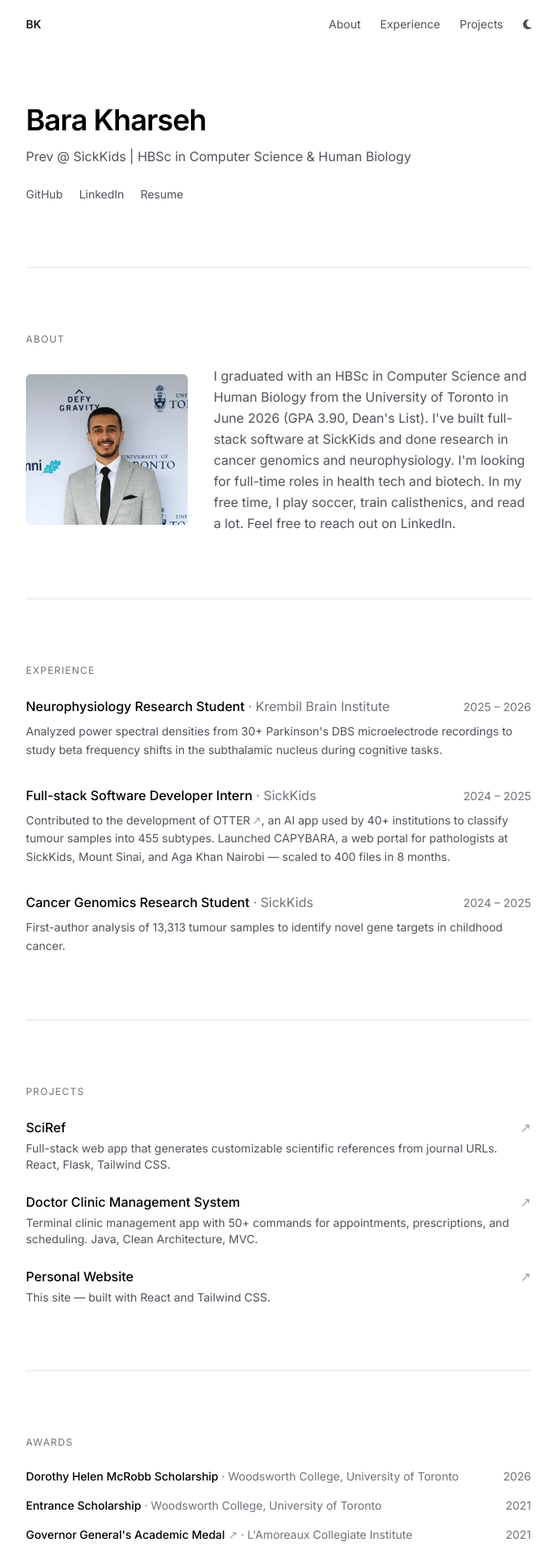
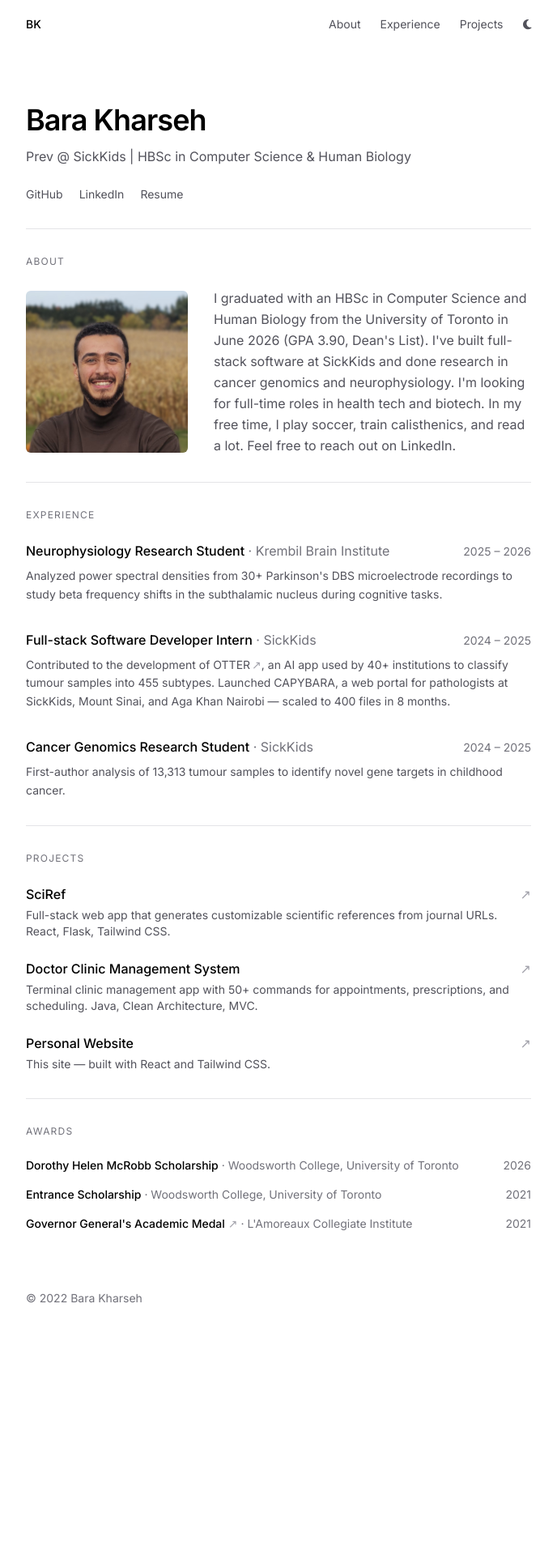
Before and after one commit to BaraKharseh/barakharseh.github.io, a React (Create React App) app: page / in a window 1280 px wide. Shown: the top 1920 px of the page at 81% size, without its empty margins (296-984 px from the left). After the commit the page ends 1653 px from the top, so only its background shows below. Built offline with nearby package versions, Linux system fonts and the light colour scheme.

Commit message:
update oct 2026

```diff
--- a/src/components/About.js
+++ b/src/components/About.js
@@ -1,11 +1,11 @@
 import React from "react";
-import profilePic from "../images/IMG_2406.jpg";
+import profilePic from "../images/profile.png";
 
 const About = () => {
   return (
     <section
       id="about"
-      className="py-20 border-t border-zinc-200 dark:border-zinc-800"
+      className="py-8 border-t border-zinc-200 dark:border-zinc-800"
     >
       <h2 className="section-label">About</h2>
       <div className="flex flex-col sm:flex-row gap-8 items-center">
--- a/src/components/Awards.js
+++ b/src/components/Awards.js
@@ -21,7 +21,7 @@ const awards = [
 
 const Awards = () => {
   return (
-    <section className="py-20 border-t border-zinc-200 dark:border-zinc-800">
+    <section className="py-8 border-t border-zinc-200 dark:border-zinc-800">
       <h2 className="section-label">Awards</h2>
       <ul className="space-y-4">
         {awards.map((award) => (
--- a/src/components/Experience.js
+++ b/src/components/Experience.js
@@ -45,7 +45,7 @@ const Experience = () => {
   return (
     <section
       id="experience"
-      className="py-20 border-t border-zinc-200 dark:border-zinc-800"
+      className="py-8 border-t border-zinc-200 dark:border-zinc-800"
     >
       <h2 className="section-label">Experience</h2>
       <ul className="space-y-8">
--- a/src/components/Home.js
+++ b/src/components/Home.js
@@ -11,7 +11,7 @@ const links = [
 
 const Home = () => {
   return (
-    <section id="home" className="pt-32 pb-20">
+    <section id="home" className="pt-32 pb-8">
       <h1 className="text-3xl md:text-4xl font-semibold tracking-tight">
         Bara Kharseh
       </h1>
--- a/src/components/Navbar.js
+++ b/src/components/Navbar.js
@@ -18,6 +18,7 @@ const Navbar = () => {
           to="home"
           smooth
           duration={500}
+          offset={-80}
           className="text-sm font-medium cursor-pointer"
         >
           BK
@@ -30,6 +31,7 @@ const Navbar = () => {
               to={link.to}
               smooth
               duration={500}
+              offset={-80}
               className="link-muted cursor-pointer"
             >
               {link.name}
@@ -58,6 +60,7 @@ const Navbar = () => {
               to={link.to}
               smooth
               duration={500}
+              offset={-80}
               onClick={() => setOpen(false)}
               className="block link-muted cursor-pointer"
             >
--- a/src/components/Projects.js
+++ b/src/components/Projects.js
@@ -24,7 +24,7 @@ const Projects = () => {
   return (
     <section
       id="projects"
-      className="py-20 border-t border-zinc-200 dark:border-zinc-800"
+      className="py-8 border-t border-zinc-200 dark:border-zinc-800"
     >
       <h2 className="section-label">Projects</h2>
       <ul className="space-y-6">
```
Also changed, not shown: src/images/profile.png (added).
